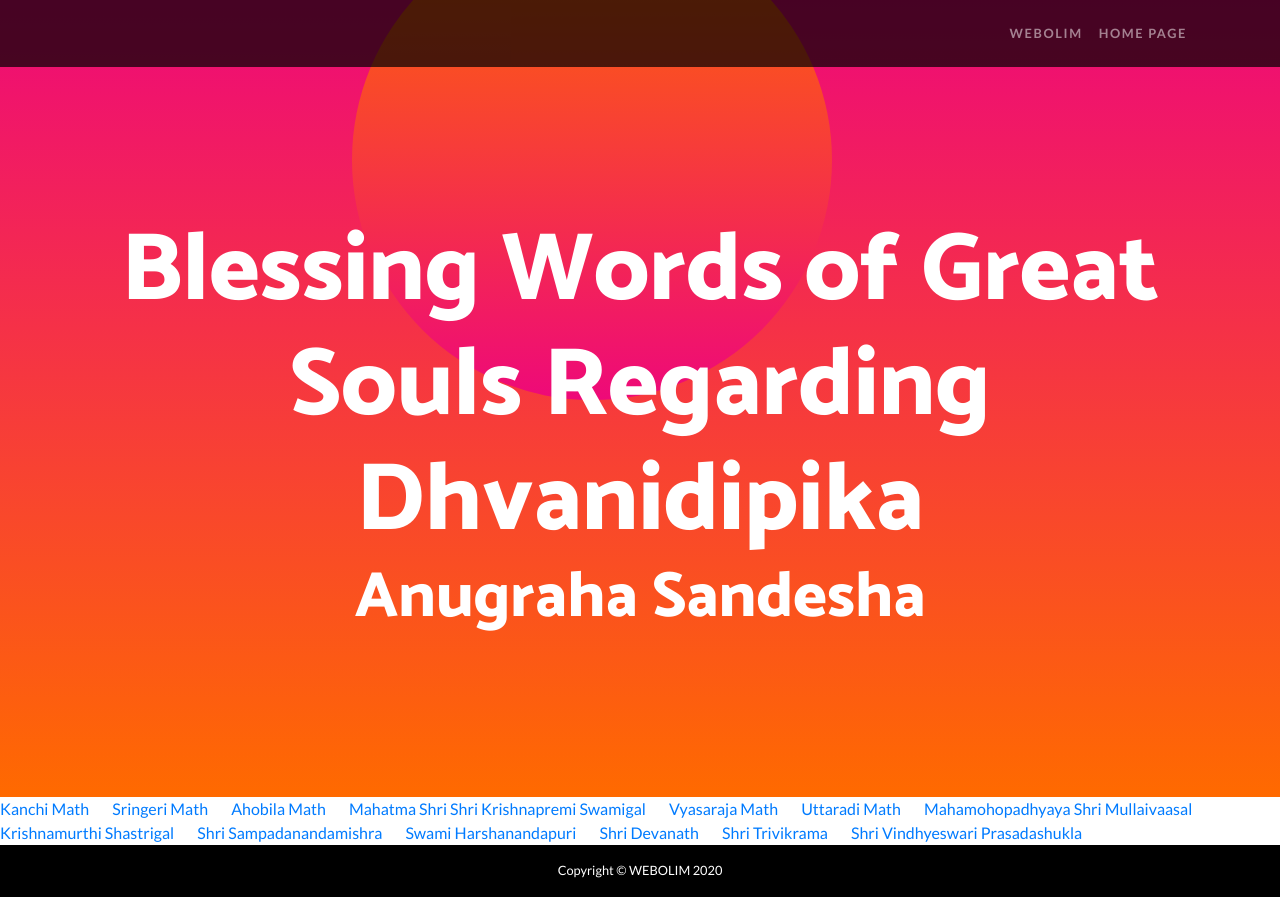
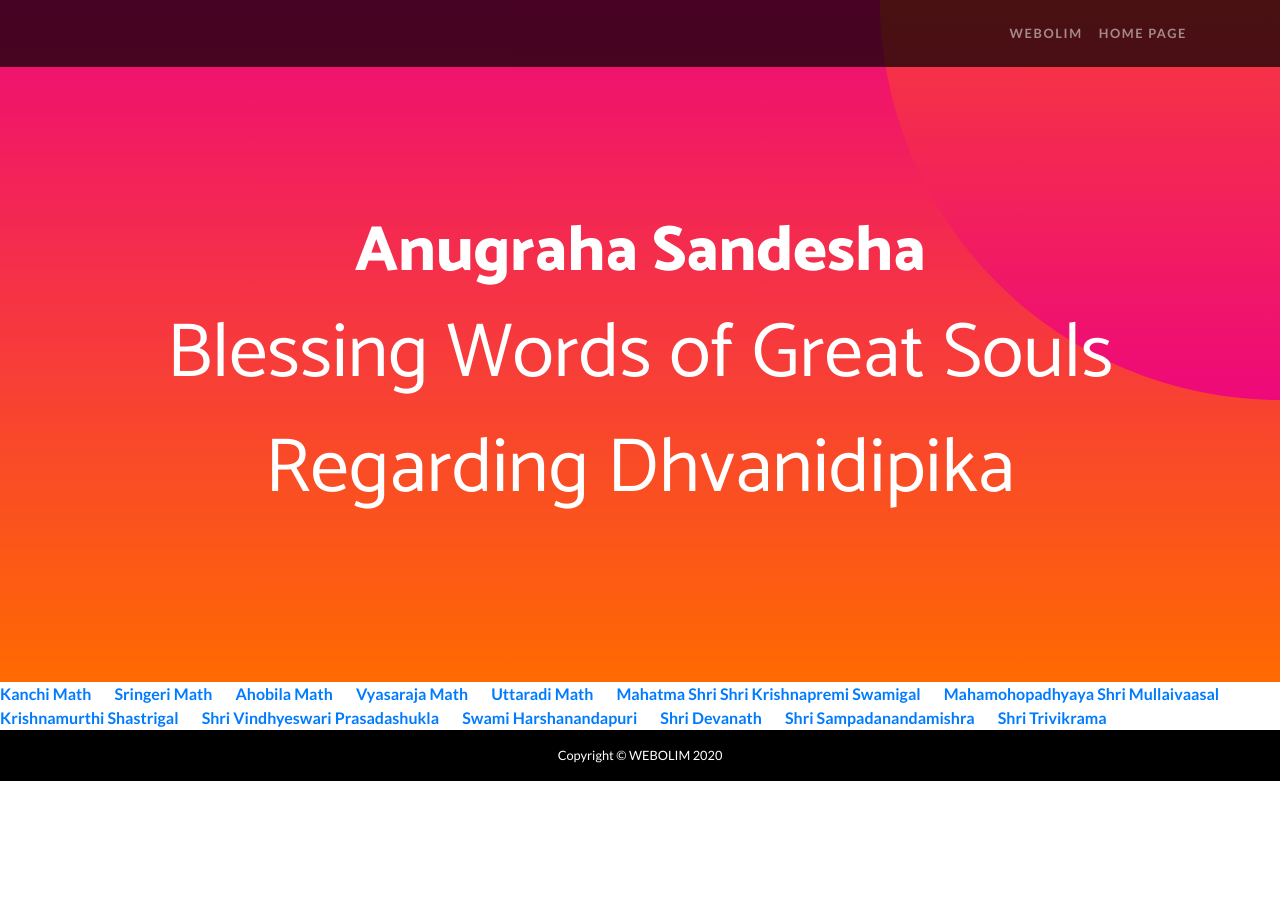
Before and after one commit to ashruth2357/dhvanidipika.github.io, a website: page blessingwords.html in a window 1280 px wide. After the commit the page ends 800 px from the top, so only its background shows below. Drawn offline with Linux system fonts and the light colour scheme.

Commit message:
SMall changes done

```diff
--- a/blessingwords.html
+++ b/blessingwords.html
@@ -50,28 +50,30 @@
   <header class="masthead text-center text-white">
     <div class="masthead-content">
       <div class="container">
-        <h1 class="masthead-heading mb-0">Blessing Words of Great Souls Regarding Dhvanidipika</h1>
-        <h2 class="masthead-subheading mb-0">Anugraha Sandesha</h2>
+              <h1 class="masthead-subheading mb-0">Anugraha Sandesha</h1>
+              <h2 class="masthead-heading mb-0"><small>Blessing Words of Great Souls Regarding Dhvanidipika</small></h2>
       </div>
     </div>
     <!-- <div class="bg-circle-1 bg-circle"></div>
     <div class="bg-circle-2 bg-circle"></div> -->
-    <div class="bg-circle-4 bg-circle"></div>
+    <div class="bg-circle-2 bg-circle"></div>
   </header>
 
   <section>
+    <b>
     <a href="rigveda/Shrimukham/01. Kanchi .pdf" class="card-link">Kanchi Math</a>
     <a href="rigveda/Shrimukham/02. Sringeri Matha.pdf" class="card-link">Sringeri Math</a>
     <a href="rigveda/Shrimukham/03. Ahobila Matha Copy.pdf" class="card-link">Ahobila Math</a>
-    <a href="rigveda/Shrimukham/6. Shri Krishnapremi swamigal - alone.pdf" class="card-link">Mahatma Shri Shri Krishnapremi Swamigal</a>
     <a href="rigveda/Shrimukham/04. vyasarajamutt.pdf" class="card-link">Vyasaraja Math</a>
     <a href="rigveda/Shrimukham/Uttaradimath.pdf" class="card-link">Uttaradi Math</a>
-    <a href="rigveda/Shrimukham/6. Shri Krishnamurthi shastrigal.pdf" class="card-link">Mahamohopadhyaya Shri Mullaivaasal Krishnamurthi Shastrigal</a>
-    <a href="rigveda/Shrimukham/sampadanandamishra.pdf" class="card-link">Shri Sampadanandamishra</a>
-    <a href="rigveda/Shrimukham/swamiharshananda.pdf" class="card-link">Swami Harshanandapuri</a>
-    <a href="rigveda/Shrimukham/devanath.pdf" class="card-link">Shri Devanath</a>
+    <a href="rigveda/Shrimukham/6. Shri Krishnapremi swamigal - alone.pdf" class="card-link">Mahatma Shri Shri Krishnapremi Swamigal</a>
+   <a href="rigveda/Shrimukham/6. Shri Krishnamurthi shastrigal.pdf" class="card-link">Mahamohopadhyaya Shri Mullaivaasal Krishnamurthi Shastrigal</a>
+   <a href="rigveda/Shrimukham/vindhyeswariprasadashukla.pdf" class="card-link">Shri Vindhyeswari Prasadashukla</a>
+   <a href="rigveda/Shrimukham/swamiharshananda.pdf" class="card-link">Swami Harshanandapuri</a>
+   <a href="rigveda/Shrimukham/devanath.pdf" class="card-link">Shri Devanath</a>
+   <a href="rigveda/Shrimukham/sampadanandamishra.pdf" class="card-link">Shri Sampadanandamishra</a>
     <a href="rigveda/Shrimukham/trivikrama.pdf" class="card-link">Shri Trivikrama</a>
-    <a href="rigveda/Shrimukham/vindhyeswariprasadashukla.pdf" class="card-link">Shri Vindhyeswari Prasadashukla</a>
+    </b>
   </section>
 
 
```
